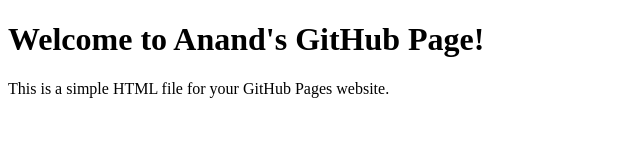
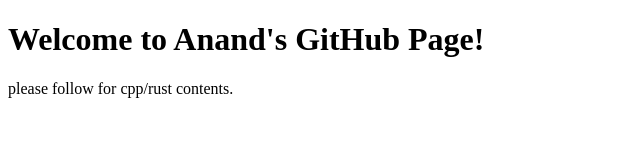
Before and after one commit to AnandShastry/AnandShastry.github.io, a plain HTML site: page index.html in a window 1280 px wide. Shown: the whole page, without its empty margins (0-640 px from the left). Drawn offline with Linux system fonts and the light colour scheme.

Commit message:
Update index.html

```diff
--- a/index.html
+++ b/index.html
@@ -6,6 +6,6 @@
   </head>
   <body>
     <h1>Welcome to Anand's GitHub Page!</h1>
-    <p>This is a simple HTML file for your GitHub Pages website.</p>
+    <p>please follow for cpp/rust contents.</p>
   </body>
 </html>
```
